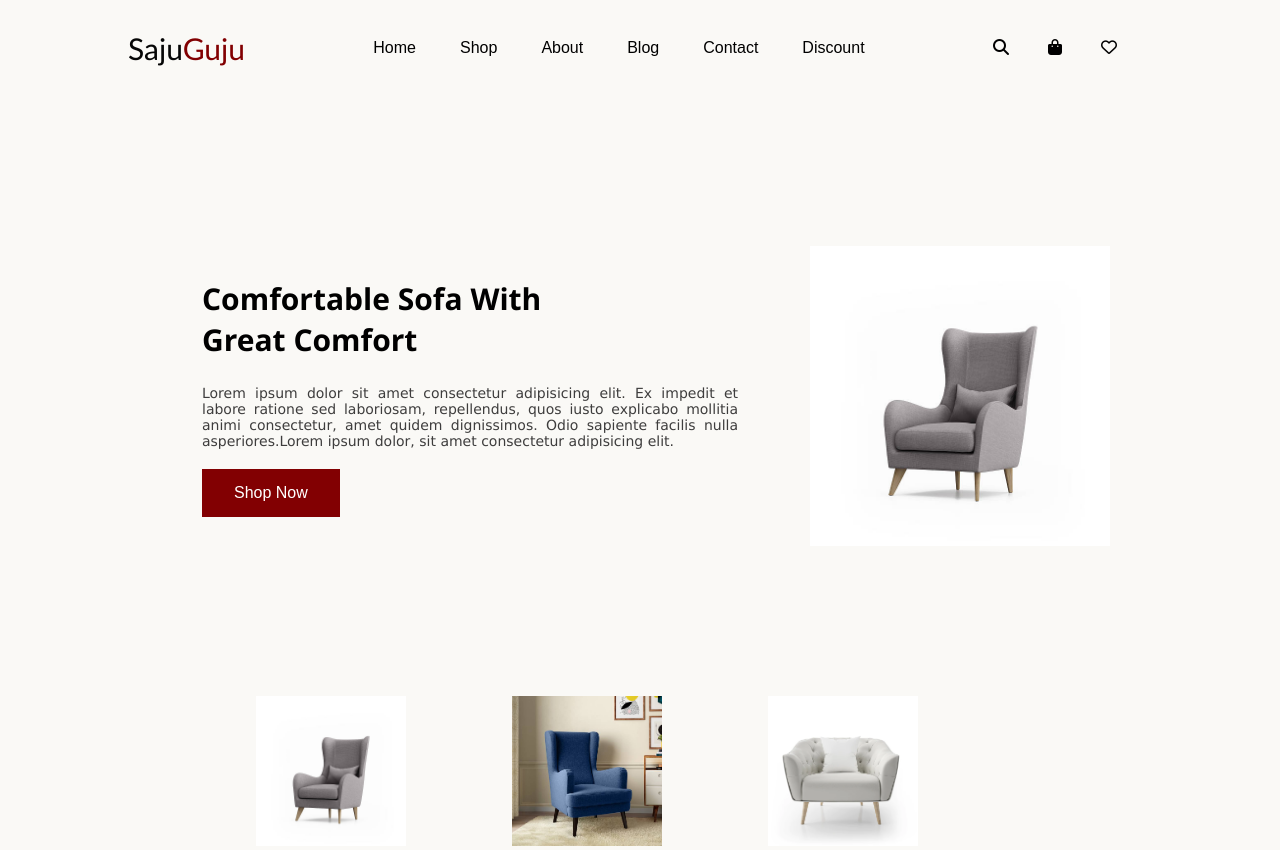
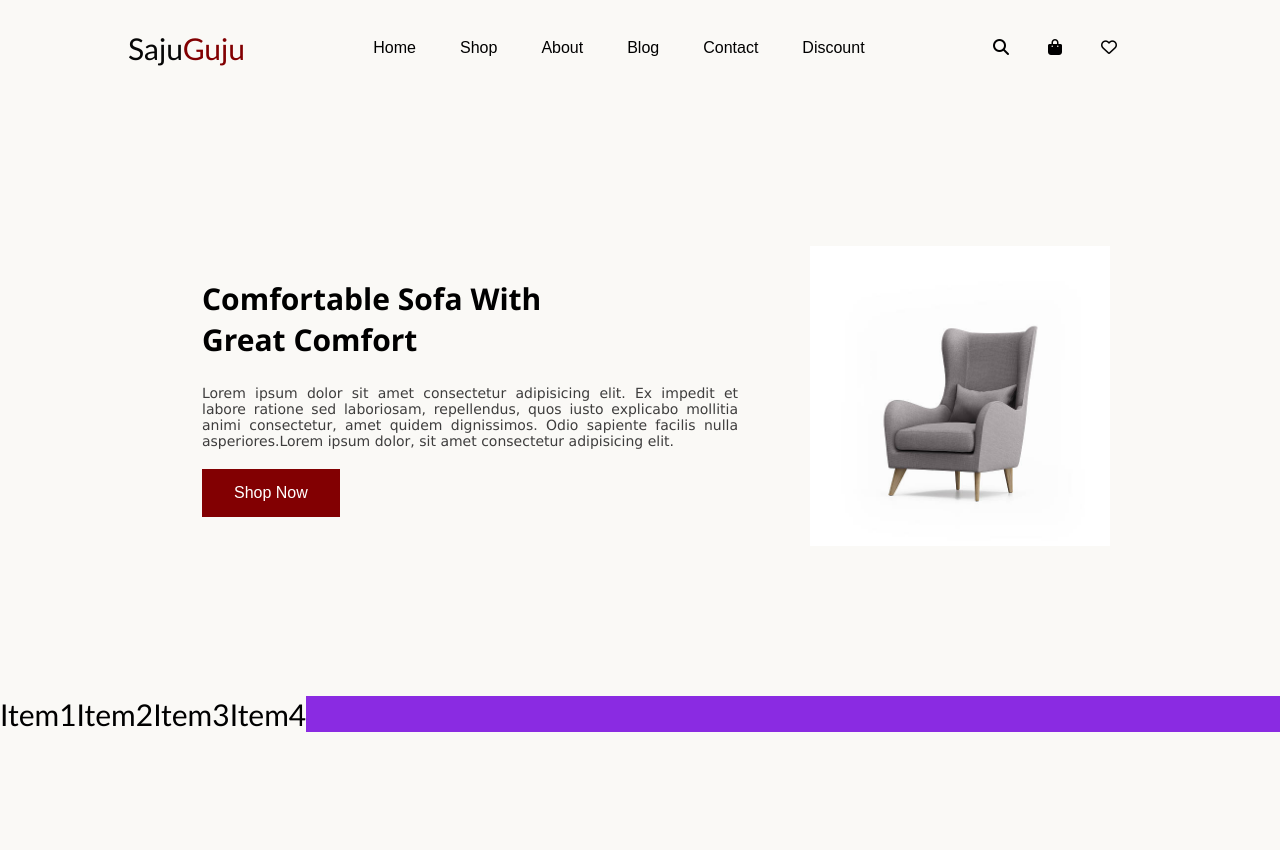
Before and after one commit to Farid649/sajuguju, a plain HTML site: page index.html in a window 1280 px wide. After the commit the page ends 800 px from the top, so only its background shows below. Drawn offline with Linux system fonts and the light colour scheme.

Commit message:
first commit

```diff
--- a/index.html
+++ b/index.html
@@ -73,13 +73,24 @@
             </div>
 </div>
 
-<section class="product">
 
-    <div class="pic1"><img id="picture1" src="images/1.png" alt="Snow"></div>
-    <div class="pic1"><img id="picture1" src="images/2.png" alt="Forest"></div>
-    <div class="pic1"><img id="picture1" src="images/3.png" alt="Mountains"></div>
+<div class="container2">
+        <div class="item">
+            <p>Item1</p>
+        </div>
+        <div class="item">
+            <p>Item2</p>
+        </div>
+        <div class="item">
+            <p>Item3</p>
+        </div>
+        <div class="item">
+            <p>Item4</p>
+        </div>
+</div>
 
-</section>
+
+
 
 </body>
 </html>
--- a/style.css
+++ b/style.css
@@ -99,17 +99,10 @@ img{
     height: 300px;
     width:300px;
 }
-.product {
-  display: flex;
-
-  margin: 0 20%;
+.container2{
+    display: flex;
+    align-items: center;
+    flex-direction: row;
+    flex-wrap: wrap;
+    background-color: blueviolet;
 }
-.pic1{
-    width: 50%;
-    height: 20%;
-    margin-right: 35px;
-}
-#picture1{
-    height: 150px;
-    width: 150px;
-}
```
Also changed, not shown: product.html (deleted, +0 -14 lines).
